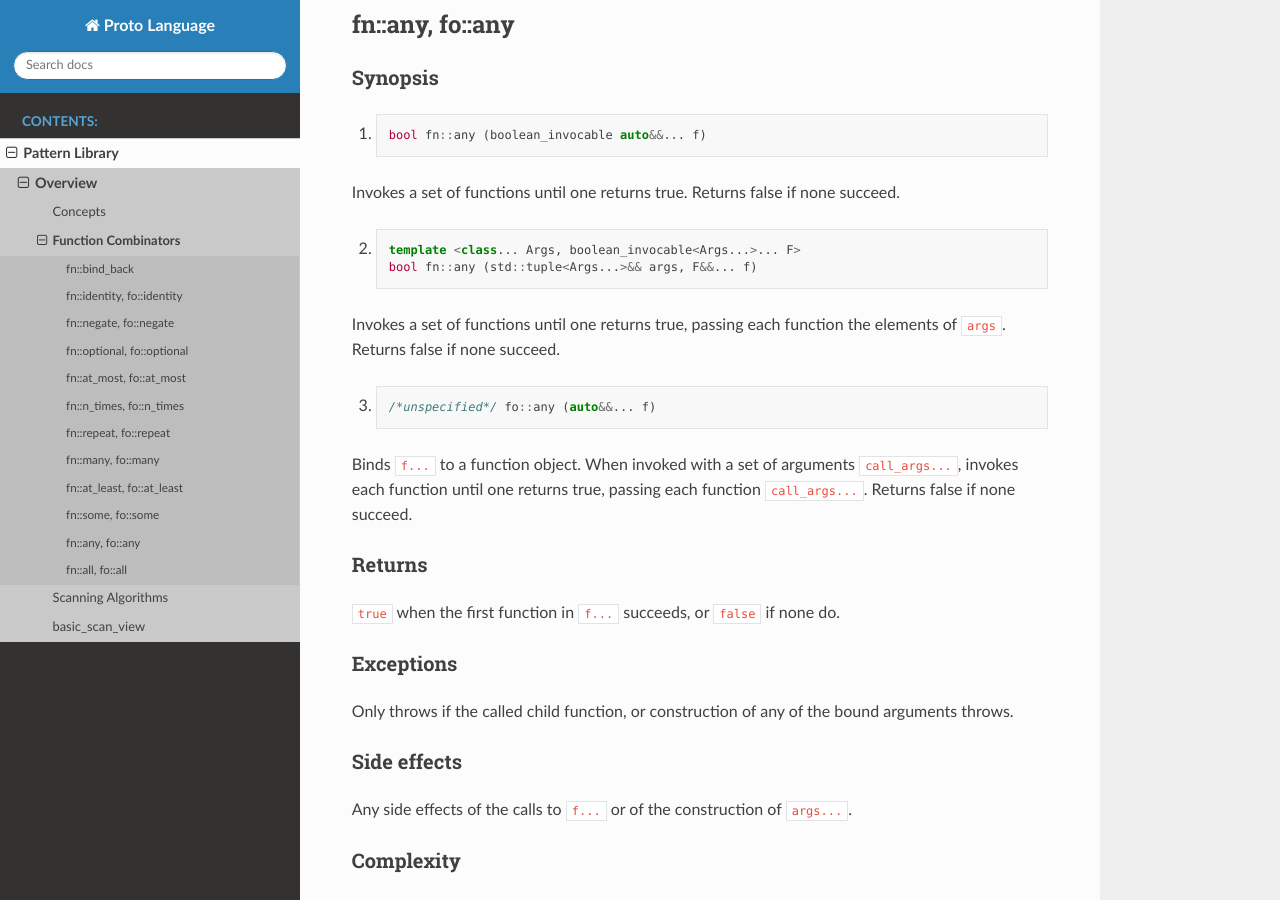
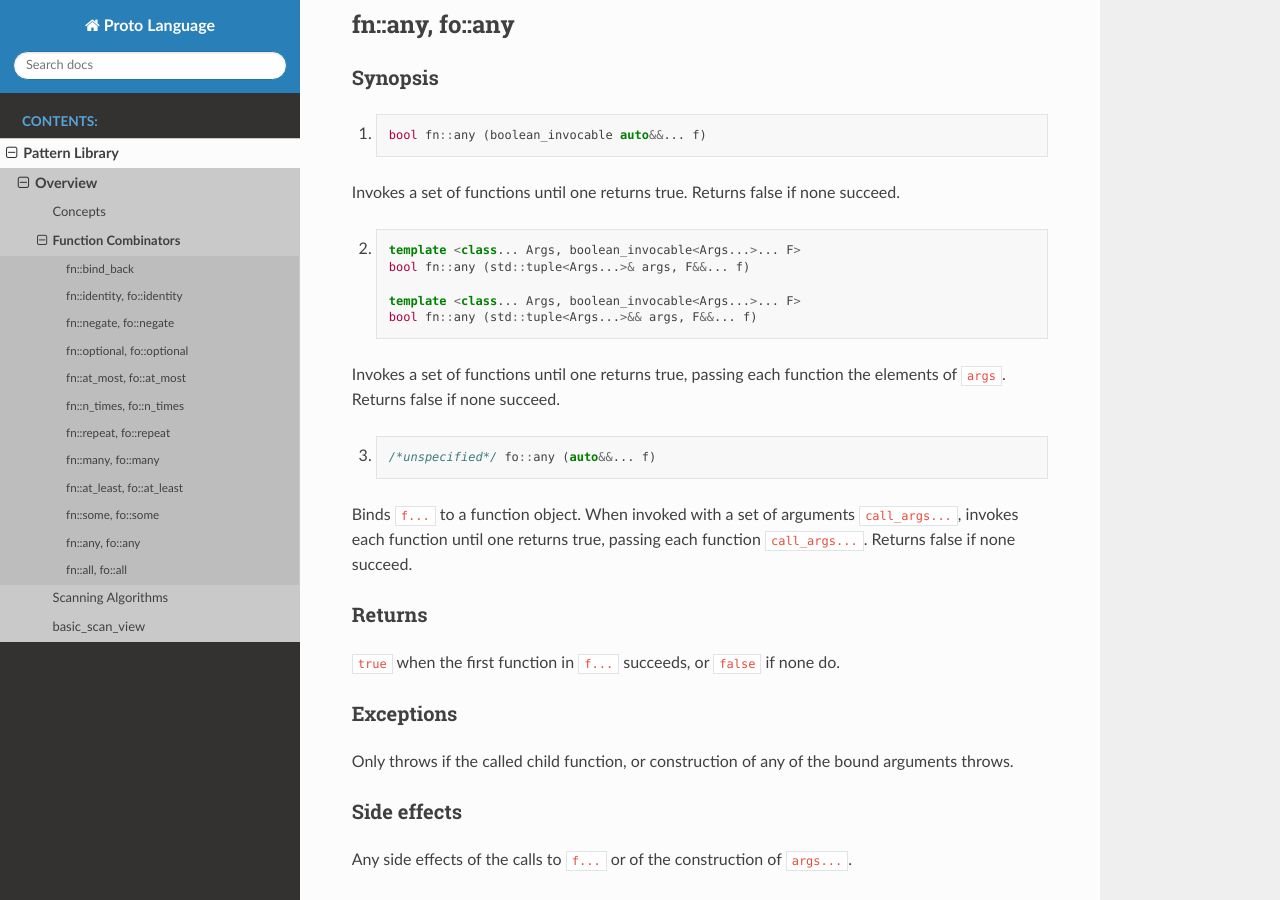
Before and after one commit to the-lambda-way/proto-lang, a Sphinx documentation site: the page built from docs/source/pattern/fn-combinators.rst, in a window 1280 px wide and 900 px high, scrolled down 15818 px. Built offline with Sphinx 7.4.7 and the Read the Docs theme 2.0.0, drawn with Linux system fonts in a browser that asks for light colours; some of the changed text lies outside the part shown.

Commit message:
added lvalue ref to fn::any and fn::all

```diff
--- a/docs/source/pattern/fn-combinators.rst
+++ b/docs/source/pattern/fn-combinators.rst
@@ -851,6 +851,9 @@
 2) ::
 
      template <class... Args, boolean_invocable<Args...>... F>
+     bool fn::any (std::tuple<Args...>& args, F&&... f)
+
+     template <class... Args, boolean_invocable<Args...>... F>
      bool fn::any (std::tuple<Args...>&& args, F&&... f)
 
 Invokes a set of functions until one returns true, passing each function the elements of ``args``. Returns false if none succeed.
@@ -939,6 +942,9 @@
 2) ::
 
      template <class... Args, boolean_invocable<Args...>... F>
+     bool fn::all (std::tuple<Args...>& args, F&&... f)
+
+     template <class... Args, boolean_invocable<Args...>... F>
      bool fn::all (std::tuple<Args...>&& args, F&&... f)
 
 Invokes a set of functions while they return true, passing each the elements of ``args``. Returns false if any failed.
```
